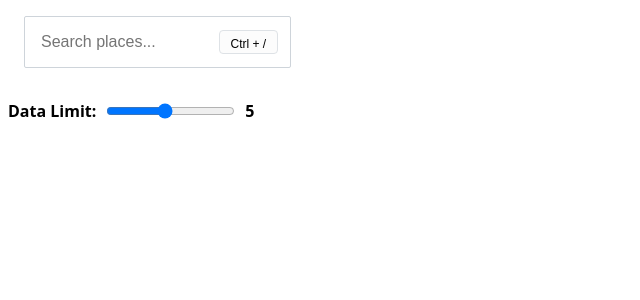
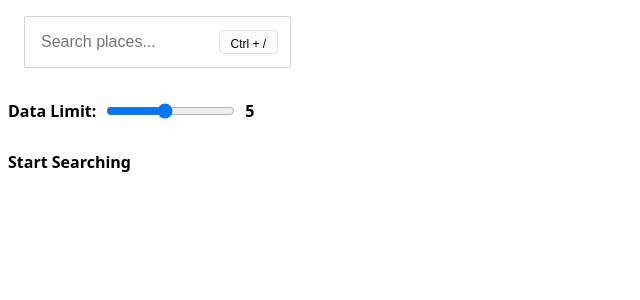
Before and after one commit to AshutoshDash1999/solvative-assignment, a React (Vite) app: page / in a window 1280 px wide. Shown: the top 300 px of the page, without its empty margins (0-640 px from the left). Built offline with nearby package versions, Linux system fonts and the light colour scheme.

Commit message:
feat: conditionally show message in table

```diff
--- a/src/App.tsx
+++ b/src/App.tsx
@@ -6,8 +6,10 @@ import Table from "./components/Table";
 
 function App() {
   const [dataLimit, setDataLimit] = useState("5");
-  const [cityData, setCityData] = useState<[]>([]);
+  const [cityData, setCityData] = useState<[] | null>(null);
   const [isDataLoading, setIsDataLoading] = useState<boolean>(false);
+  const [cityInput, setCityInput] = useState<string>("");
+
   return (
     <>
       <div>
@@ -15,10 +17,16 @@ function App() {
           dataLimit={dataLimit}
           setCityData={setCityData}
           setIsDataLoading={setIsDataLoading}
+          cityInput={cityInput}
+          setCityInput={setCityInput}
         />
         <DataLimitSlider dataLimit={dataLimit} setDataLimit={setDataLimit} />
 
-        <Table cityData={cityData} isDataLoading={isDataLoading} />
+        <Table
+          cityData={cityData}
+          isDataLoading={isDataLoading}
+          cityInput={cityInput}
+        />
       </div>
     </>
   );
--- a/src/components/SearchBox/index.tsx
+++ b/src/components/SearchBox/index.tsx
@@ -1,4 +1,10 @@
-import { Dispatch, SetStateAction, useEffect, useRef, useState } from "react";
+import {
+  ChangeEvent,
+  Dispatch,
+  SetStateAction,
+  useEffect,
+  useRef,
+} from "react";
 import fetchCityInfo from "../../api";
 import KeyboardShortcut from "../KeyboardShortcut";
 
@@ -6,13 +12,15 @@ const SearchBox = ({
   dataLimit,
   setCityData,
   setIsDataLoading,
+  cityInput,
+  setCityInput,
 }: {
   dataLimit: string;
-  setCityData: Dispatch<SetStateAction<[]>>;
+  setCityData: Dispatch<SetStateAction<[] | null>>;
   setIsDataLoading: Dispatch<SetStateAction<boolean>>;
+  cityInput: string;
+  setCityInput: Dispatch<SetStateAction<string>>;
 }) => {
-  const [cityInput, setCityInput] = useState<string>("");
-
   const inputRef = useRef<HTMLInputElement>(null);
 
   useEffect(() => {
@@ -46,6 +54,13 @@ const SearchBox = ({
     }
   };
 
+  const cityInputHandler = (e: ChangeEvent<HTMLInputElement>) => {
+    setCityInput(e.target.value);
+    if (e.target.value === "") {
+      setCityData(null);
+    }
+  };
+
   return (
     <div className="searchbox__container">
       <input
@@ -54,7 +69,7 @@ const SearchBox = ({
         ref={inputRef}
         onKeyDown={searchCityHandler}
         value={cityInput}
-        onChange={(e) => setCityInput(e.target.value)}
+        onChange={cityInputHandler}
       />
       <KeyboardShortcut>Ctrl &#43; &#47;</KeyboardShortcut>
     </div>
--- a/src/components/Table/index.tsx
+++ b/src/components/Table/index.tsx
@@ -9,18 +9,29 @@ interface CityDataProps {
 }
 
 interface TableDataProps {
-  cityData: CityDataProps[];
+  cityData: CityDataProps[] | null;
   isDataLoading: boolean;
+  cityInput: string;
 }
 
-const Table: FC<TableDataProps> = ({ cityData, isDataLoading }) => {
+const Table: FC<TableDataProps> = ({ cityData, isDataLoading, cityInput }) => {
   if (isDataLoading) {
     return <div className="loader"></div>;
   }
 
   return (
     <div>
-      {cityData.length > 0 && !isDataLoading ? (
+      {cityInput.length === 0 ? <h2>Start Searching</h2> : null}
+
+      {cityInput.length !== 0 && !cityData ? (
+        <h2>Press "Enter" to Search</h2>
+      ) : null}
+
+      {cityData?.length === 0 && cityInput.length !== 0 ? (
+        <h2>No Results Found</h2>
+      ) : null}
+
+      {!!cityData && cityData?.length > 0 && !isDataLoading ? (
         <table>
           <thead>
             <tr>
@@ -33,7 +44,7 @@ const Table: FC<TableDataProps> = ({ cityData, isDataLoading }) => {
           </thead>
 
           <tbody>
-            {cityData.map((item: CityDataProps, index: number) => {
+            {cityData?.map((item: CityDataProps, index: number) => {
               console.log(item);
               return (
                 <tr key={item?.id}>
```
